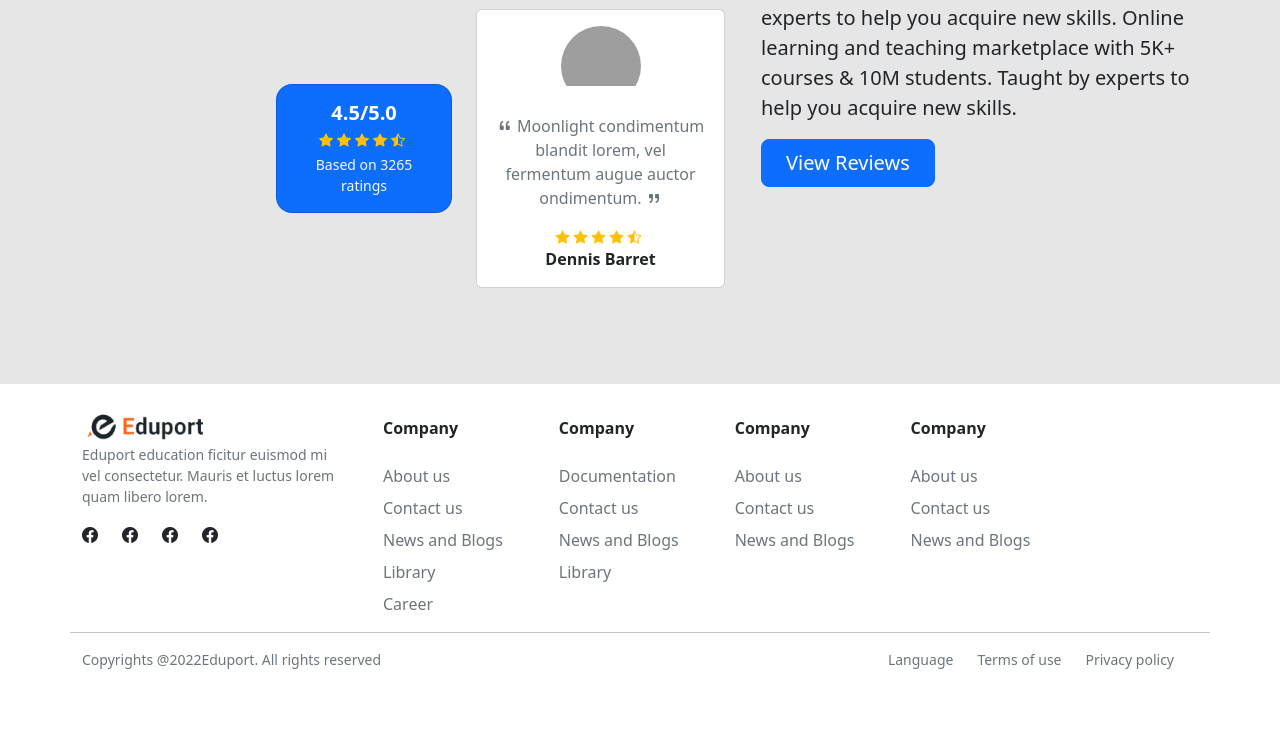
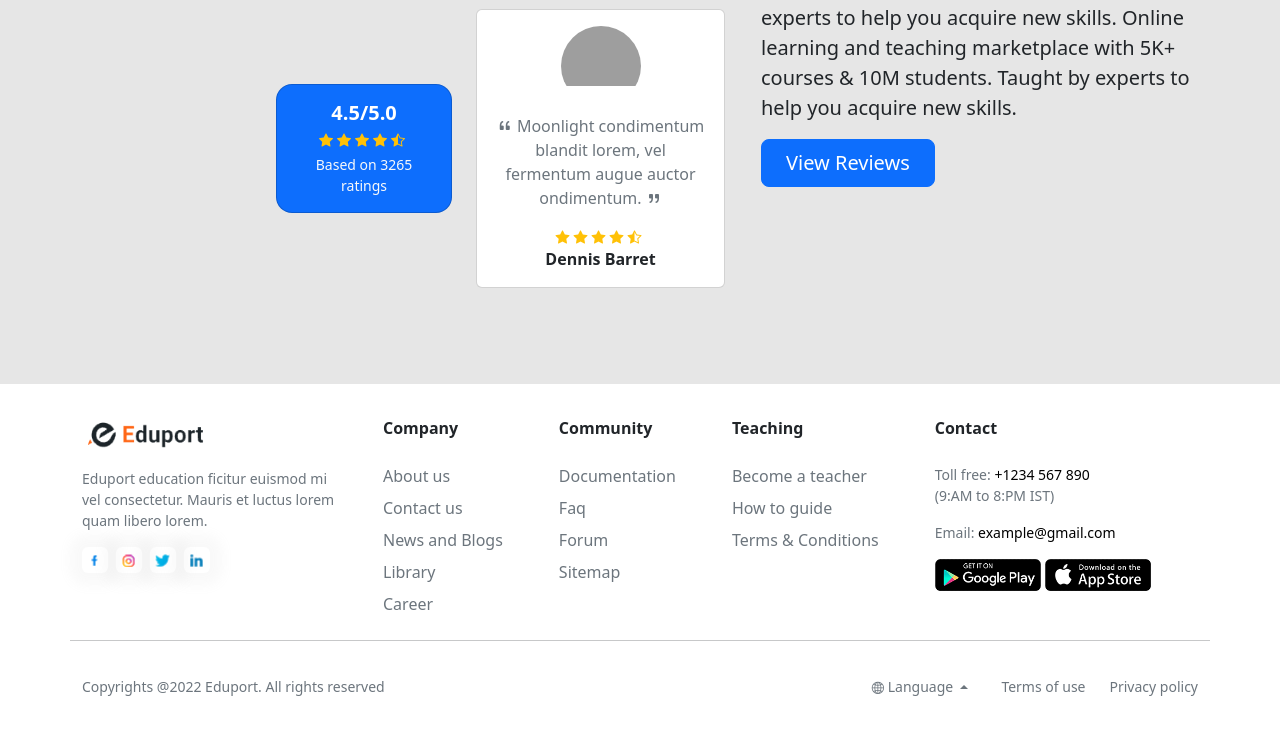
Before and after one commit to mmorilhas/projeto_eduport, a plain HTML site: page index.html in a window 1280 px wide. Shown: the part 3325-4059 px from the top of the page. Before the commit the page ends 4011 px from the top, so only its background shows below. Drawn offline with nearby package versions, Linux system fonts and the light colour scheme; grey boxes are pictures that could not be loaded.

Commit message:
arrumando o footer

```diff
--- a/assets/styles/style.css
+++ b/assets/styles/style.css
@@ -20,13 +20,16 @@ root{
 }
 
 .cor-banner-instrutor{
-  background-color: #17a2b8;;
+  background-color: #17a2b8;
 }
 
 .cor-bg-feedbacks{
   background-color: rgb(230, 230, 230);
 }
 
+.cor-item-laranja{
+  color: #fd7e14;
+}
 
 
 .cor-bg{
@@ -73,3 +76,12 @@ root{
   display: inline-block;
   transform: rotate(180deg);
 }
+
+.app-store{
+  width: 106px;
+}
+
+.icones-redes{
+  width: 26px;
+  box-shadow: 0px 0px 12px 12px rgba(180, 174, 180, 0.075);
+}
--- a/index.html
+++ b/index.html
@@ -672,7 +672,7 @@
       </section>
 
       <section class="instrutor container mb-5 pb-5">
-          <div class="container cor-banner-instrutor rounded py-5 px-5">
+          <div class="container cor-banner-instrutor rounded py-5 px-5 text-white">
             <div class="row">
               <div class="col-8">
 
@@ -744,10 +744,10 @@
 											<p class="mb-0 ">12h56m</p>
 										</div>
 										<div class="col-auto pe-1 d-flex align-self-center">
-											<i class="bi bi-table"></i>
+											<i class="bi bi-table cor-item-laranja"></i>
 										</div>
 										<div class="col-auto ps-0">
-											<p class="mb-0">15 lectures</p>
+											<p class="mb-0 cor-item-laranja">15 lectures</p>
 										</div>
 										</div>
 										<hr class="mt-1 mb-3" />
@@ -890,25 +890,26 @@
 
 			<footer>
 				<div class="container">
-					<div class="row pt-4">
+					<div class="row pt-4 gy-4 mb-4">
 						<div class="col-md-3 ">
-							<img src="./assets/img/logo.png" alt="" style="width:8rem;">
-							<p class="text-muted small">
+							<img src="./assets/img/logo.png" alt="" style="width:8rem;" class="pt-2 mb-2">
+							<p class="text-muted small pt-2">
 								Eduport education ficitur euismod mi vel consectetur. Mauris et luctus lorem quam libero lorem.
 							</p>
-							<div class="row">
+							<div class="row gx-2">
 								<div class="col-auto">
-									<i class="bi bi-facebook"></i>
+									<a href="#"><img class="icones-redes rounded" src="./assets/img/facebook-logo.png" alt=""></a>
 								</div>
 								<div class="col-auto">
-									<i class="bi bi-facebook"></i>
+									<a href="#"><img class="icones-redes rounded" src="./assets/img/instagram-logo.png" alt=""></a>
 								</div>
 								<div class="col-auto">
-									<i class="bi bi-facebook"></i>
+									<a href="#"><img class="icones-redes rounded" src="./assets/img/twitter-logo.png" alt=""></a>
 								</div>
 								<div class="col-auto">
-									<i class="bi bi-facebook"></i>
+									<a href="#"><img class="icones-redes rounded" src="./assets/img/linkedin-logo.png" alt=""></a>
 								</div>
+
 							</div>
 						</div>
 						<div class="col-auto">
@@ -947,7 +948,7 @@
 						<div class="col-auto">
 							<ul class="list-group">
 								<li class="list-group-item border-0 pb-0">
-									<p class="fw-bold">Company</p>
+									<p class="fw-bold">Community</p>
 								</li>
 								<li class="list-group-item border-0  pb-0">
 									<a href="#" class="text-muted text-decoration-none">
@@ -956,17 +957,17 @@
 								</li>
 								<li class="list-group-item border-0 pb-0">
 									<a href="#" class="text-muted text-decoration-none">
-										Contact us
+										Faq
 									</a>
 								</li>
 								<li  class="list-group-item border-0  pb-0">
 									<a href="#" class="text-muted text-decoration-none">
-										News and Blogs
+										Forum
 									</a>
 								</li>
 								<li class="list-group-item border-0  pb-0">
 									<a href="#" class="text-muted text-decoration-none">
-										Library
+										Sitemap
 									</a>
 								</li>
 							</ul>
@@ -975,21 +976,21 @@
 						<div class="col-auto">
 							<ul class="list-group">
 								<li class="list-group-item border-0 pb-0">
-									<p class="fw-bold">Company</p>
+									<p class="fw-bold">Teaching</p>
 								</li>
 								<li class="list-group-item border-0  pb-0">
 									<a href="#" class="text-muted text-decoration-none">
-										About us
+										Become a teacher
 									</a>
 								</li>
 								<li class="list-group-item border-0 pb-0">
 									<a href="#" class="text-muted text-decoration-none">
-										Contact us
+										How to guide
 									</a>
 								</li>
 								<li  class="list-group-item border-0  pb-0">
 									<a href="#" class="text-muted text-decoration-none">
-										News and Blogs
+										Terms & Conditions
 									</a>
 								</li>
 							</ul>
@@ -998,53 +999,55 @@
 						<div class="col-auto">
 							<ul class="list-group">
 								<li class="list-group-item border-0 pb-0">
-									<p class="fw-bold">Company</p>
+									<p class="fw-bold">Contact</p>
 								</li>
 								<li class="list-group-item border-0  pb-0">
-									<a href="#" class="text-muted text-decoration-none">
-										About us
-									</a>
-								</li>
-								<li class="list-group-item border-0 pb-0">
-									<a href="#" class="text-muted text-decoration-none">
-										Contact us
-									</a>
-								</li>
-								<li  class="list-group-item border-0  pb-0">
-									<a href="#" class="text-muted text-decoration-none">
-										News and Blogs
-									</a>
+									<address class="text-muted small">
+										Toll free: <span class="text-black"> +1234 567 890 </span><br>
+										(9:AM to 8:PM IST)
+									</address>
+									<address class="text-muted small" >
+										Email: <span class="text-black"> example@gmail.com </span>
+									</address>
 								</li>
 							</ul>
-							<div class="row">
-								<div class="col-2">
-									<a href="#"><img src=""" alt=""></a>
+							<div class="row ps-3">
+								<div class="col-auto pe-0">
+									<a href="#"><img src="./assets/img/google.png" alt="" class="app-store"></a>
 								</div>
-								<div class="col-2">
-									<a href="#"><img src="" alt=""></a>
+								<div class="col-auto ps-1">
+									<a href="#"><img src="./assets/img/apple.png" alt="" class="app-store"></a>
 								</div>
 							</div>
 
 						</div>
 
-						<hr class="my-3">
-						<div class="row">
-							<div class="col-auto me-auto">
-								<p class="small text-muted">
-									Copyrights @2022Eduport. All rights reserved
+						<hr>
+						<div class="container">
+							<div class="row d-flex align-items-center py-3 px-0 justify-content-between">
+								<div class="col-lg-8 me-auto">
+									<p class="small text-muted mb-0">
+										Copyrights @2022 Eduport. All rights reserved
 									</p>
 								</div>
 								<div class="col-auto">
-								<p class="small text-muted">Language</p>
+									<div class="btn-group dropup">
+										<button type="button" class="text-muted btn btn-sm dropdown-toggle py-0" data-bs-toggle="dropdown" aria-expanded="false"><i class="small bi bi-globe2"></i> Language </button>
+										<ul class="dropdown-menu">
+											<li class="dropup-item">
+											la la ala
+											</li>
+										</ul>
+									</div>
 								</div>
 								<div class="col-auto">
-								<p class="small text-muted">Terms of use</p>
+									<p class="small text-muted mb-0">Terms of use</p>
 								</div>
 								<div class="col-auto">
-								<p class="small text-muted">Privacy policy</p>
+									<p class="small text-muted mb-0">Privacy policy</p>
 								</div>
 							</div>
-
+						</div>
 					</div>
 				</div>
 			</footer>
```
Also changed, not shown: assets/img/apple.jpg (deleted), assets/img/apple.png (added), assets/img/facebook-logo.png (added), assets/img/google.jpg (deleted), assets/img/google.png (added), assets/img/instagram-logo.png (added), assets/img/linkedin-logo.png (added), assets/img/twitter-logo.png (added). Lines whose indentation alone changed are shown as unchanged.
